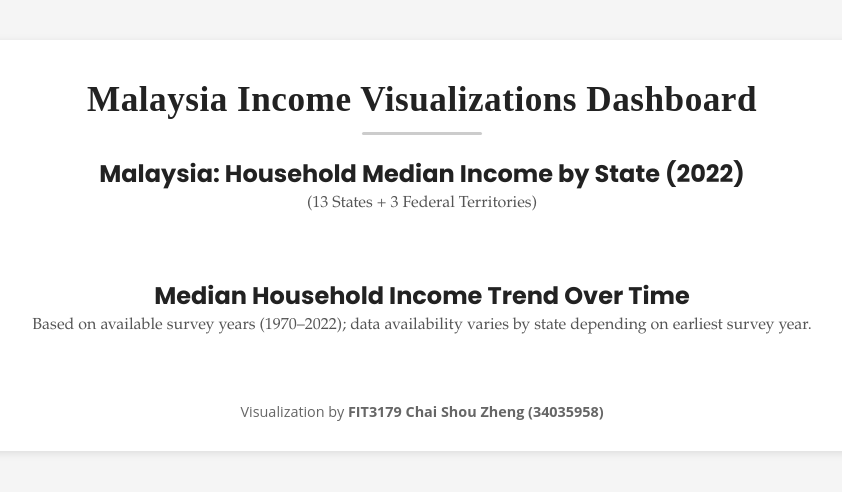
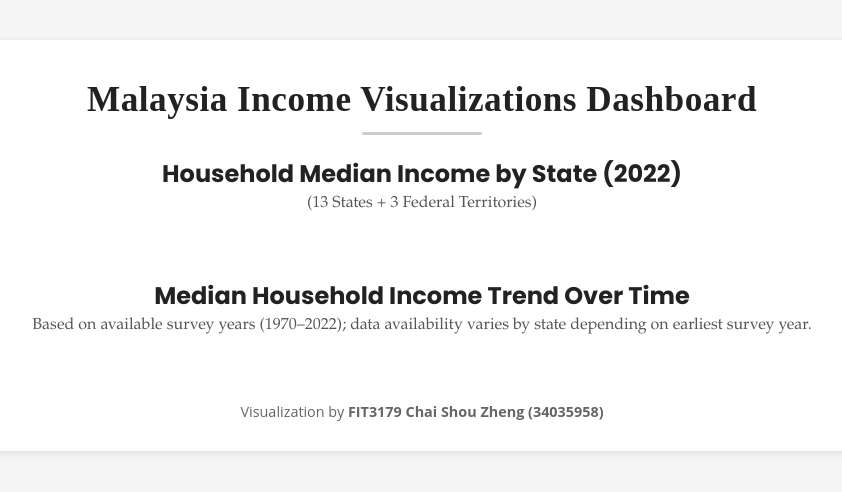
Before and after one commit to CHAISHOUZHENG/FIT3179-Ass2, a plain HTML site: page index.html in a window 1280 px wide. Shown: the whole page, without its empty margins (218-1060 px from the left). Drawn offline with nearby package versions, Linux system fonts and the light colour scheme; a script that the page names is missing.

```diff
--- a/index.html
+++ b/index.html
@@ -35,7 +35,7 @@
     <!-- ===== Choropleth Map Section ===== -->
     <div class="pure-g">
       <div class="pure-u-1-1">
-        <h2 class="chart-title">Malaysia: Household Median Income by State (2022)</h2>
+        <h2 class="chart-title">Household Median Income by State (2022)</h2>
         <p class="chart-subtitle">(13 States + 3 Federal Territories)</p>
         <div id="vis_map" class="vis-container"></div>
       </div>
```
